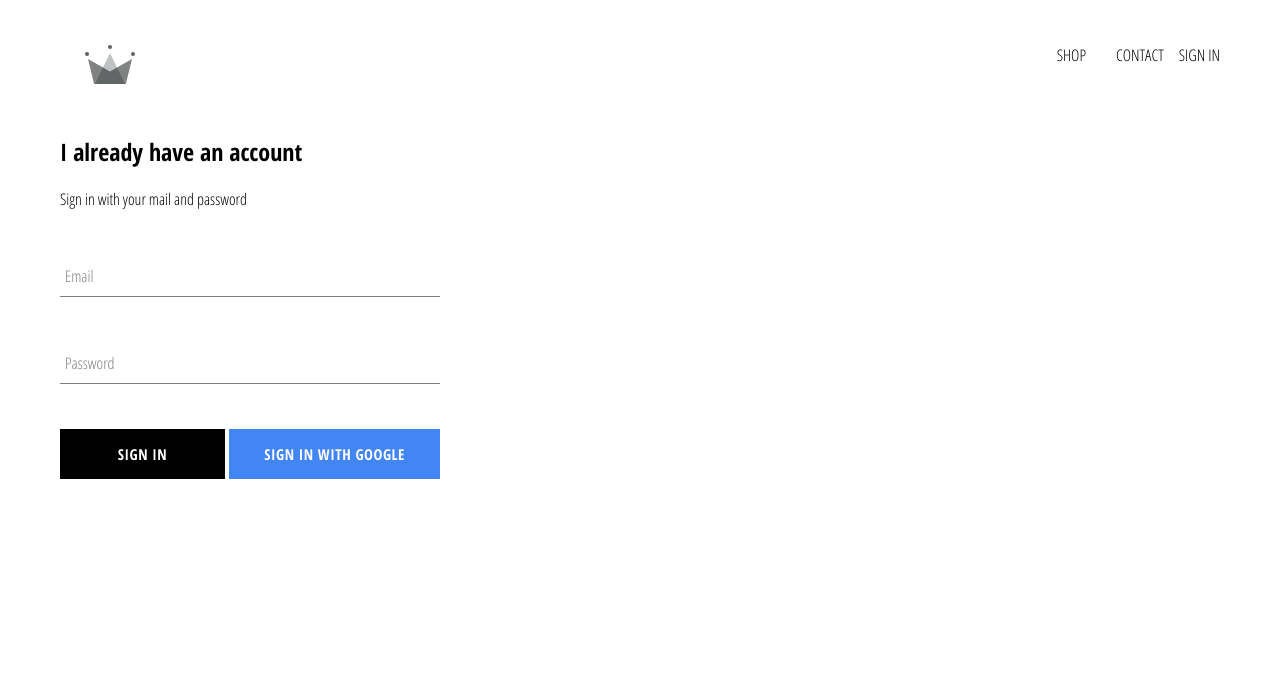
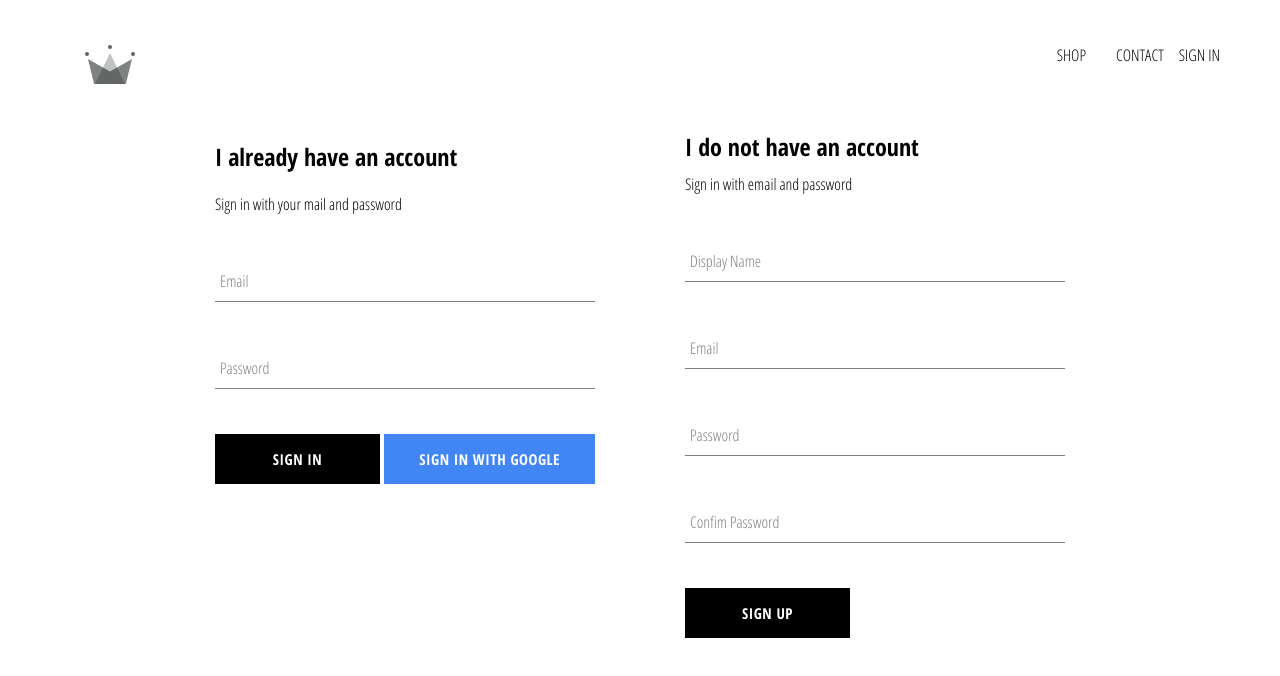
Before and after one commit to efemenoserime/crwn-cloathing, a React (Create React App) app: page /signin in a window 1280 px wide. Shown: the top 676 px of the page. Built offline with nearby package versions, Linux system fonts and the light colour scheme; no server answers.

Commit message:
feat: implement signup with email and password

```diff
--- a/src/App.js
+++ b/src/App.js
@@ -26,18 +26,14 @@
 			if (userAuth) {
 				const userRef = await createUserProfileDocument(userAuth);
 
+				// on user snapshot change
 				userRef.onSnapshot((snapshot) => {
-					this.setState(
-						{
-							currentUser: {
-								id: snapshot.id,
-								...snapshot.data(),
-							},
+					this.setState({
+						currentUser: {
+							id: snapshot.id,
+							...snapshot.data(),
 						},
-						() => {
-							console.log(this.state);
-						}
-					);
+					});
 				});
 			}
 
--- /dev/null
+++ b/src/components/sign-up/sign-up.component.jsx
@@ -0,0 +1,100 @@
+import React, { Component } from "react";
+
+import FormInput from "../form-input/form-input.component";
+import CustomButton from "../custom-button/custom-button.component";
+
+import { auth, createUserProfileDocument } from "../../firebase/firebase.utils";
+
+import "./sign-up.styles.scss";
+
+class SignUp extends Component {
+	constructor() {
+		super();
+
+		this.state = {
+			displayName: "",
+			email: "",
+			password: "",
+			confirmPassword: "",
+		};
+	}
+
+	handleChange = (event) => {
+		const { name, value } = event.target;
+
+		this.setState({ [name]: value });
+	};
+
+	handleSubmit = async (event) => {
+		event.preventDefault();
+
+		const { displayName, email, password, confirmPassword } = this.state;
+
+		if (password !== confirmPassword) {
+			alert("Passwords don't match");
+			return;
+		}
+
+		try {
+			const { user } = await auth.createUserWithEmailAndPassword(
+				email,
+				password
+			);
+			await createUserProfileDocument(user, { displayName });
+
+			this.setState({
+				displayName: "",
+				email: "",
+				password: "",
+				confirmPassword: "",
+			});
+		} catch (error) {
+			console.error(error);
+		}
+	};
+
+	render() {
+		const { displayName, email, password, confirmPassword } = this.state;
+		return (
+			<div className="sign-up">
+				<h2 className="title">I do not have an account</h2>
+				<span>Sign in with email and password</span>
+				<form action="" className="sign-up-form">
+					<FormInput
+						type="text"
+						name="displayName"
+						label="Display Name"
+						value={displayName}
+						handleChange={this.handleChange}
+					/>
+					<FormInput
+						type="email"
+						name="email"
+						label="Email"
+						value={email}
+						handleChange={this.handleChange}
+					/>
+					<FormInput
+						type="password"
+						name="password"
+						label="Password"
+						value={password}
+						handleChange={this.handleChange}
+					/>
+					<FormInput
+						type="password"
+						name="confirmPassword"
+						label="Confim Password"
+						value={confirmPassword}
+						handleChange={this.handleChange}
+					/>
+					<CustomButton type="submit" onClick={this.handleSubmit}>
+						SIGN UP
+					</CustomButton>
+				</form>
+			</div>
+		);
+	}
+}
+
+export default SignUp;
--- /dev/null
+++ b/src/components/sign-up/sign-up.styles.scss
@@ -0,0 +1,9 @@
+.sign-up {
+	display: flex;
+	flex-direction: column;
+	width: 380px;
+
+	.title {
+		margin: 10px 0;
+	}
+}
--- a/src/pages/SignPage/SignPage.component.jsx
+++ b/src/pages/SignPage/SignPage.component.jsx
@@ -1,12 +1,16 @@
 import React, { Component } from "react";
 
 import SignIn from "../../components/sign-in/sign-in.component";
+import SignUp from "../../components/sign-up/sign-up.component";
+
+import "./SignPage.scss";
 
 export class SignPage extends Component {
 	render() {
 		return (
-			<div>
+			<div className="sign-in-and-sign-up">
 				<SignIn />
+				<SignUp />
 			</div>
 		);
 	}
--- /dev/null
+++ b/src/pages/SignPage/SignPage.scss
@@ -0,0 +1,6 @@
+.sign-in-and-sign-up {
+	width: 850px;
+	display: flex;
+	justify-content: space-between;
+	margin: 30px auto;
+}
```
